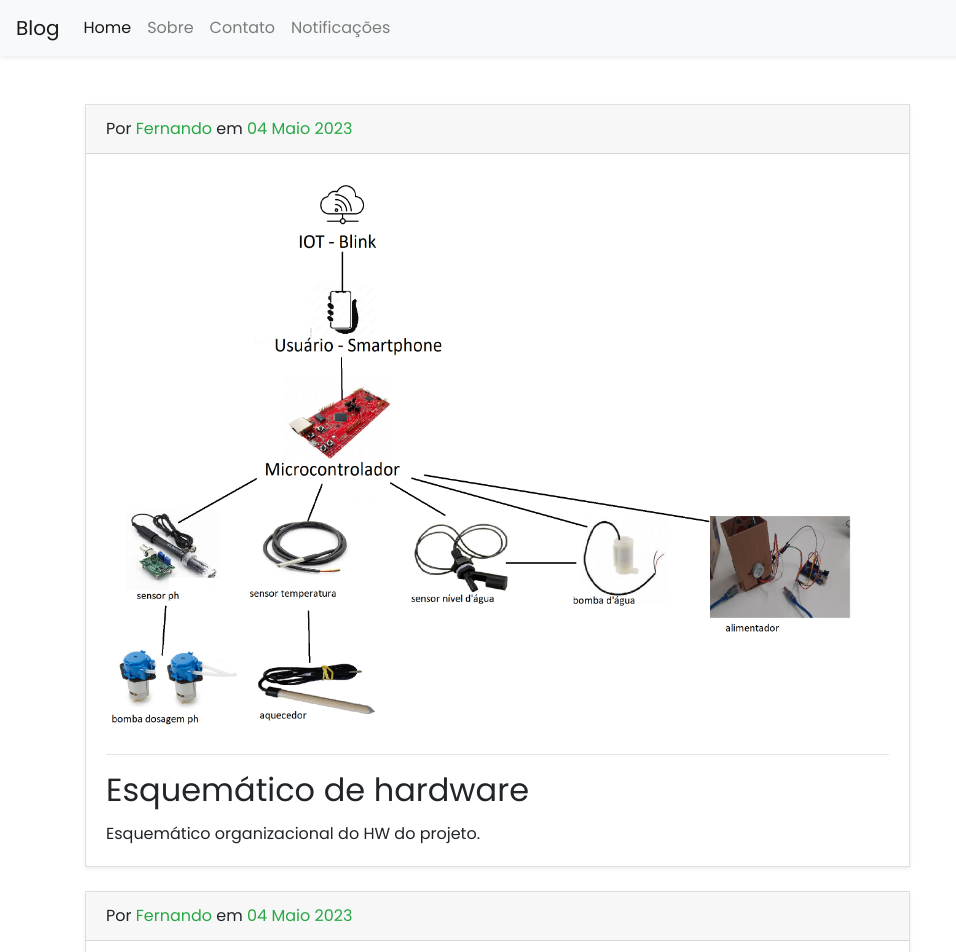
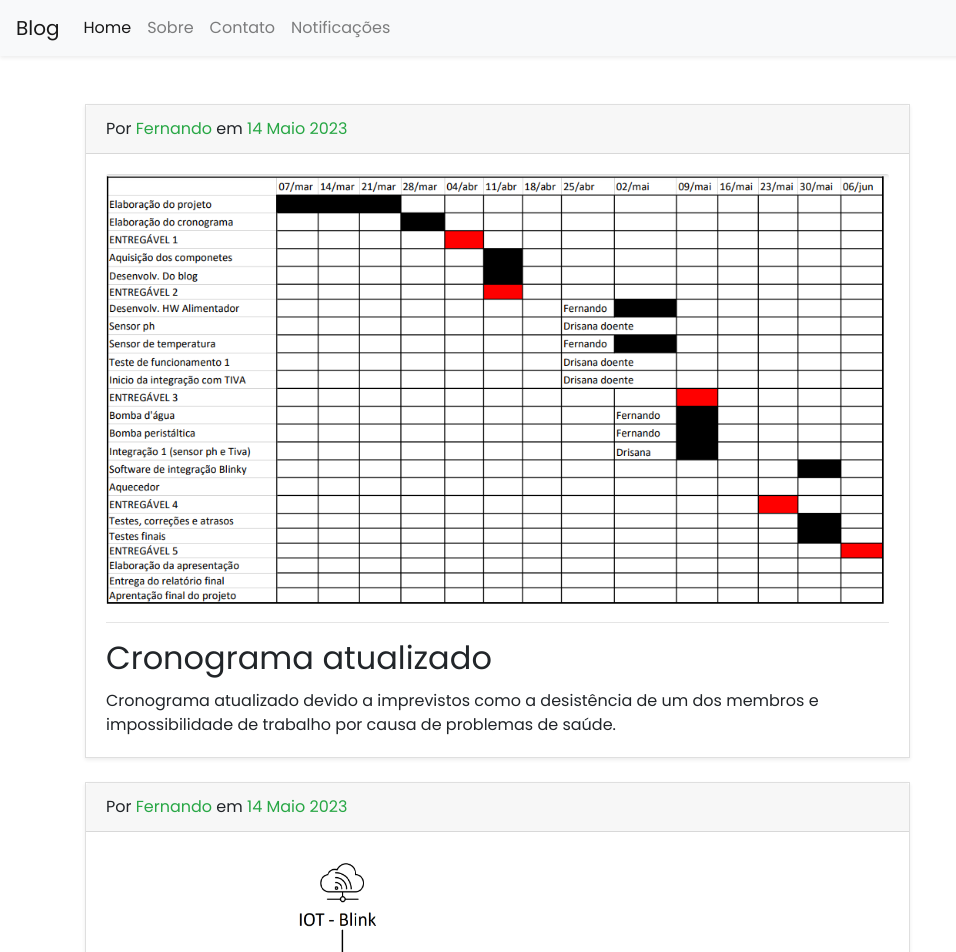
Before and after one commit to feritiro/oficinas2.github.io, a plain HTML site: page index.html in a window 1280 px wide. Shown: the top 952 px of the page, without its empty margins (0-956 px from the left). Drawn offline with nearby package versions, Linux system fonts and the light colour scheme.

Commit message:
cronograma2

```diff
--- a/index.html
+++ b/index.html
@@ -47,12 +47,31 @@
         <div class="row main-section">
             <div class="col-sm-12 col-md-9 col-lg-9">
 
+
                 <div class="card rounded-0 shadow-sm">
                     <div class="card-header">
                         <span>Por</span>
                         <span class="text-success"> Fernando</span>
                         <span>em</span>
-                        <span class="text-success"> 04 Maio 2023</span>
+                        <span class="text-success"> 14 Maio 2023</span>
+                    </div>
+                    <div class="card-body">
+                        <img class="card-img-top" src="img/cronograma2.png" alt="bootstrap simple blog">
+                        <hr>
+                        <h2 class="card-title">Cronograma atualizado</h2>
+                        <p class="card-text">Cronograma atualizado devido a imprevistos como a desistência de um dos
+                            membros e impossibilidade de trabalho por causa de problemas de saúde.</p>
+                        <!-- <a href="blog-post.html" class="btn btn-primary">Read more</a> -->
+                    </div>
+                </div>
+
+
+                <div class="card rounded-0 shadow-sm">
+                    <div class="card-header">
+                        <span>Por</span>
+                        <span class="text-success"> Fernando</span>
+                        <span>em</span>
+                        <span class="text-success"> 14 Maio 2023</span>
                     </div>
                     <div class="card-body">
                         <img class="card-img-top" src="img/esquematico.png" alt="bootstrap simple blog">
@@ -69,7 +88,7 @@
                         <span>Por</span>
                         <span class="text-success"> Fernando</span>
                         <span>em</span>
-                        <span class="text-success"> 04 Maio 2023</span>
+                        <span class="text-success"> 14 Maio 2023</span>
                     </div>
                     <div class="card-body">
                         <img class="card-img-top" src="img/organograma.jpg" alt="bootstrap simple blog">
```
Also changed, not shown: img/cronograma2.png (added).
